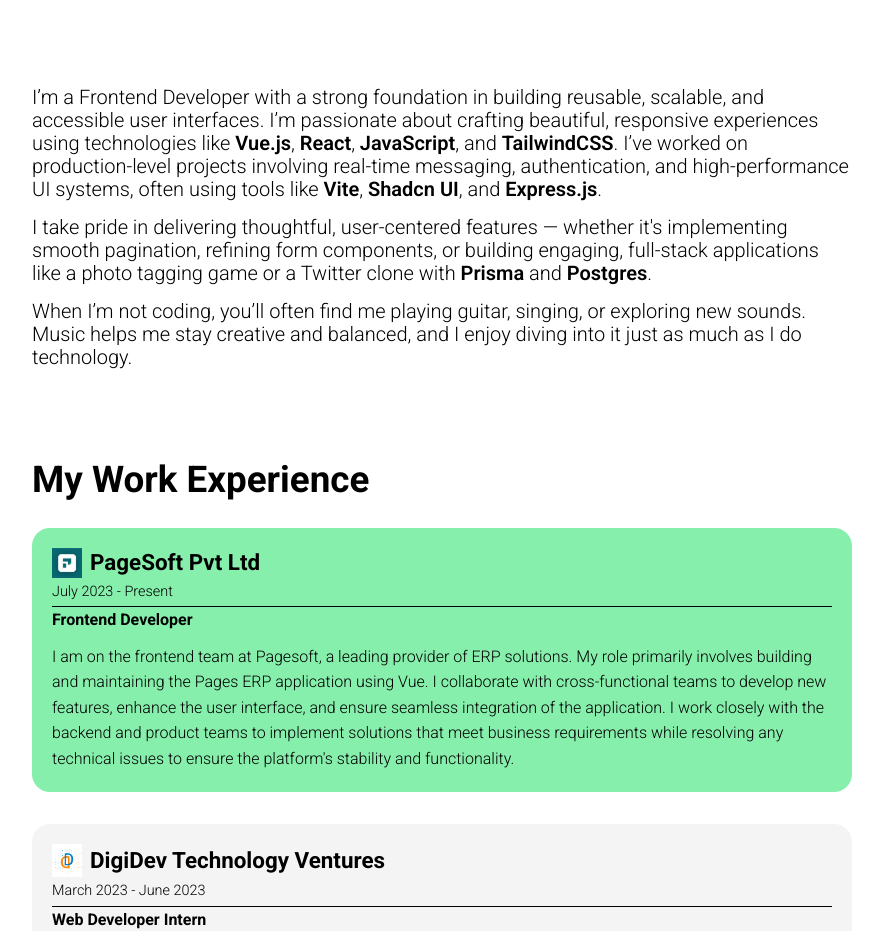
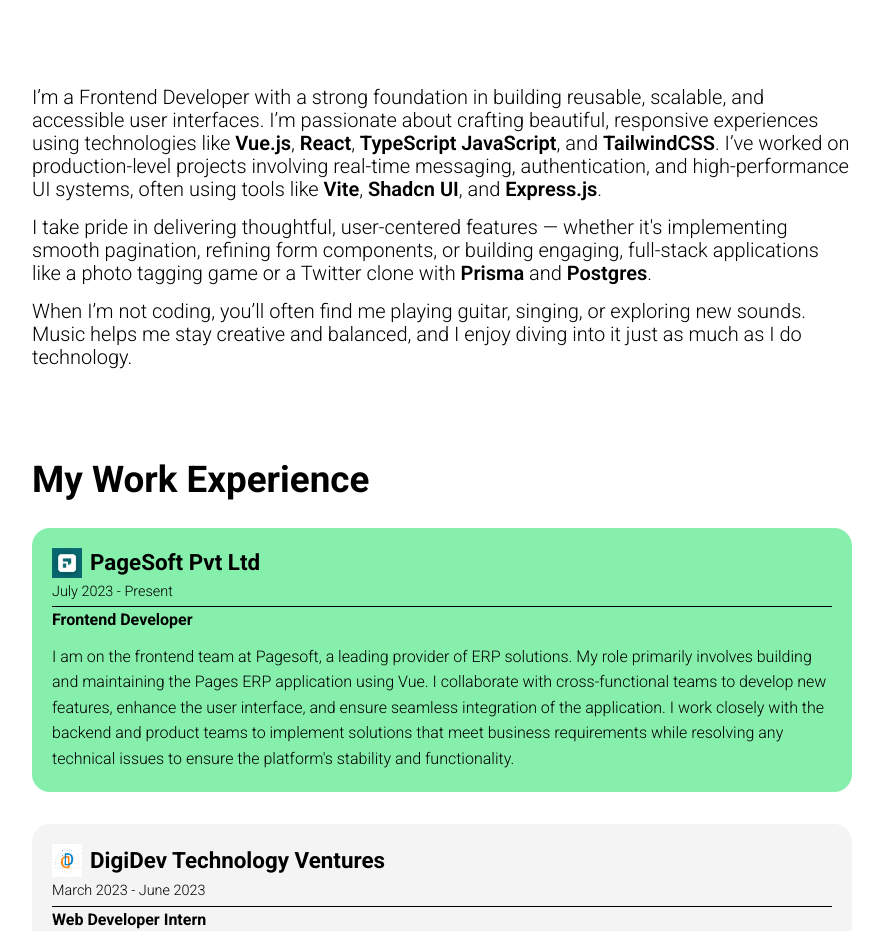
Before and after one commit to ben1499/reuben-thomas, a plain HTML site: page index.html in a window 1280 px wide. Shown: the part 1600-2531 px from the top of the page, without its empty margins (198-1081 px from the left). Drawn offline with nearby package versions, Linux system fonts and the light colour scheme.

Commit message:
Add new skill

```diff
--- a/index.html
+++ b/index.html
@@ -101,6 +101,7 @@
             about crafting beautiful, responsive experiences using technologies
             like <span class="bold">Vue.js</span>,
             <span class="bold">React</span>,
+            <span class="bold">TypeScript</span>
             <span class="bold">JavaScript</span>, and
             <span class="bold">TailwindCSS</span>. I’ve worked on
             production-level projects involving real-time messaging,
```
